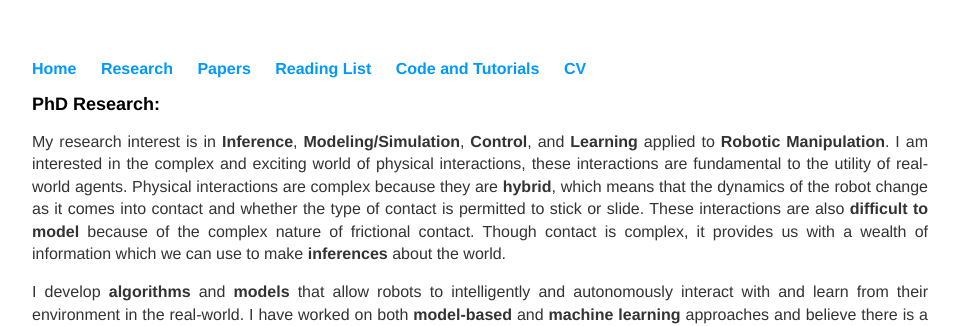
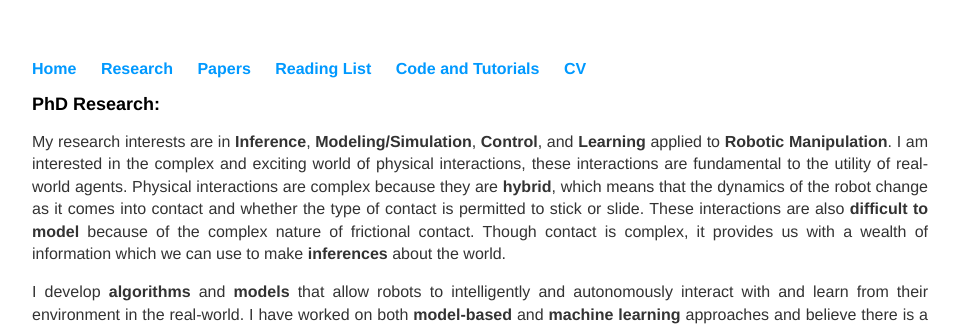
Before and after one commit to Nima-Fazeli/Nima-Fazeli.github.io, a Jekyll site: the page built from research/research.md, in a window 1280 px wide and 900 px high. Shown: the top 326 px of the window, without its empty margins (160-1119 px from the left). Built offline with Jekyll 4.4.1, drawn with Linux system fonts in a browser that asks for light colours.

Commit message:
a tiny final edit

```diff
--- a/research/research.md
+++ b/research/research.md
@@ -11,7 +11,7 @@ permalink: Research.html
   </h2>
 
   <p>
-		My research interest is in <strong>Inference</strong>, <strong>Modeling/Simulation</strong>, <strong>Control</strong>, and <strong>Learning</strong> applied to <strong>Robotic Manipulation</strong>. I am interested in the complex and exciting world of physical interactions, these interactions are fundamental to the utility of real-world agents. Physical interactions are complex because they are <strong>hybrid</strong>, which means that the dynamics of the robot change as it comes into contact and whether the type of contact is permitted to stick or slide. These interactions are also <strong>difficult to model</strong> because of the complex nature of frictional contact. Though contact is complex, it provides us with a wealth of information which we can use to make <strong>inferences</strong> about the world.
+		My research interests are in <strong>Inference</strong>, <strong>Modeling/Simulation</strong>, <strong>Control</strong>, and <strong>Learning</strong> applied to <strong>Robotic Manipulation</strong>. I am interested in the complex and exciting world of physical interactions, these interactions are fundamental to the utility of real-world agents. Physical interactions are complex because they are <strong>hybrid</strong>, which means that the dynamics of the robot change as it comes into contact and whether the type of contact is permitted to stick or slide. These interactions are also <strong>difficult to model</strong> because of the complex nature of frictional contact. Though contact is complex, it provides us with a wealth of information which we can use to make <strong>inferences</strong> about the world.
 	</p>
 
   <p>
```
